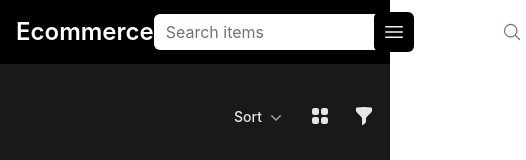
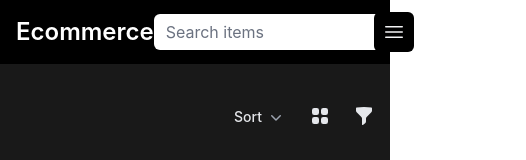
Before and after one commit to yugal82/ecommerce-frontend, a React (Create React App) app: page / in a window 390 px wide. Shown: the top 160 px of the page, 526 px wide, since content can reach past the window. Built offline with nearby package versions, Linux system fonts and the light colour scheme.

Commit message:
search bar mobile view fix

```diff
--- a/src/components/Navbar.jsx
+++ b/src/components/Navbar.jsx
@@ -43,7 +43,7 @@ const Navbar = () => {
                       <input
                         type="text"
                         placeholder="Search items"
-                        className="text-black outline-none block rounded-md border-0 py-1.5 pr-28 focus:ring-0"
+                        className="text-black outline-none block rounded-md border-0 py-1.5 pr-0 sm:pr-28 focus:ring-0"
                       />
                     </div>
                     <div className="hidden md:block">
```
